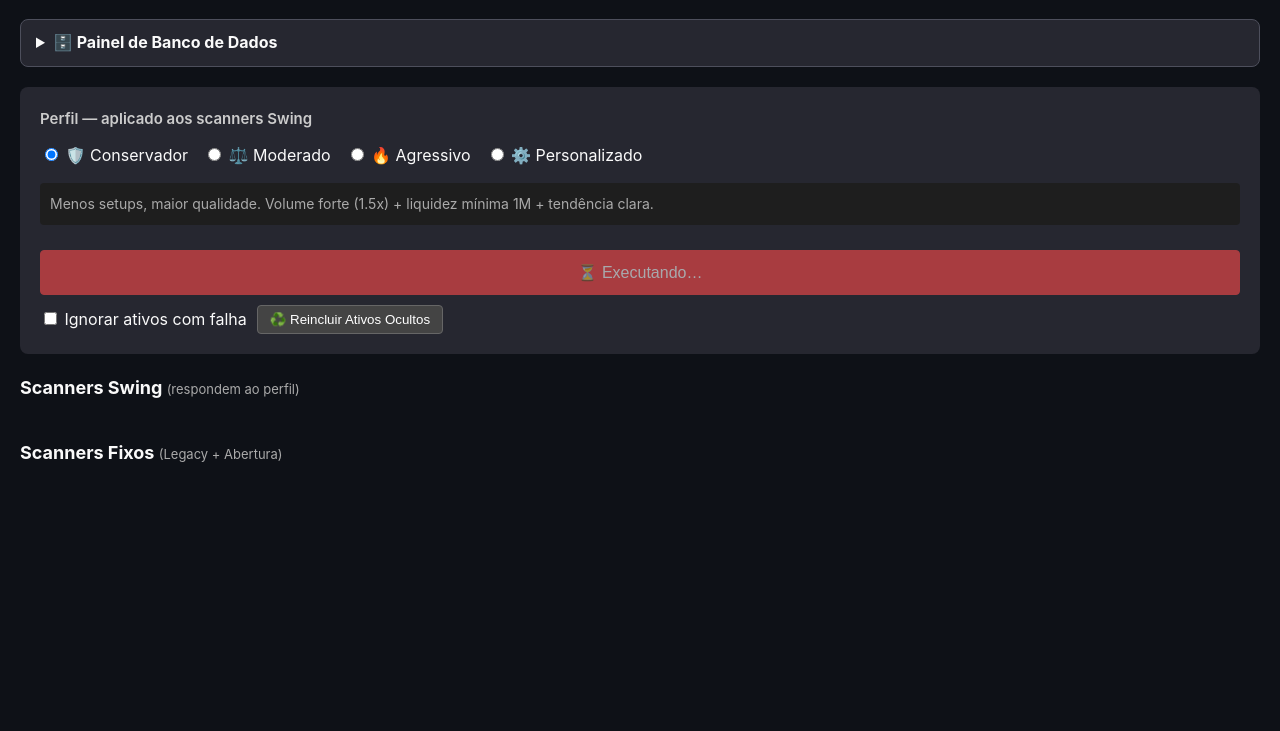
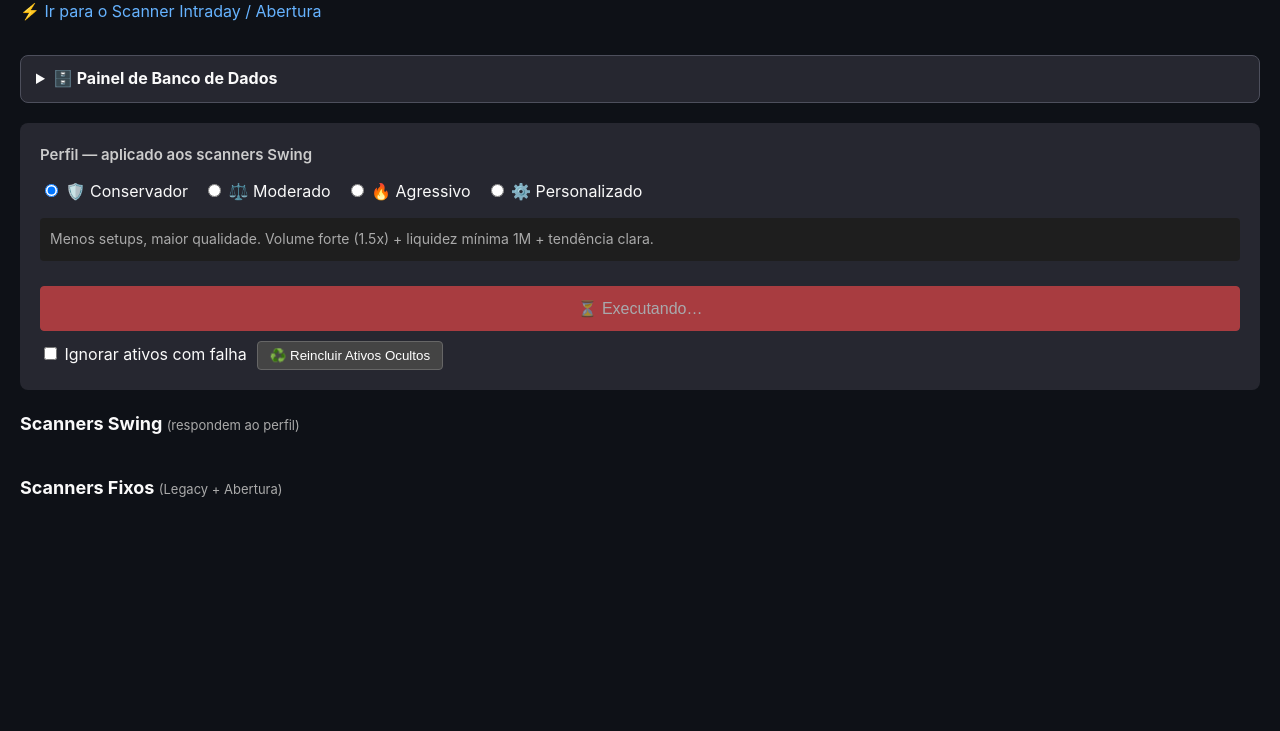
Before and after one commit to paulistasystems/scanner-acoes, a website: page static/index.html in a window 1280 px wide. Shown: the part 69-800 px from the top of the page. Drawn offline with Linux system fonts and the light colour scheme; no server answers.

Commit message:
modified:   static/index.html

```diff
--- a/static/index.html
+++ b/static/index.html
@@ -17,6 +17,9 @@
 <body>
     <header>
         <h1>📈 SCANNER CONSOLIDADO DE AÇÕES - BRASIL</h1>
+        <div style="margin-top: 10px;">
+            <a href="./day" style="color: #66b3ff; text-decoration: none;">⚡ Ir para o Scanner Intraday / Abertura</a>
+        </div>
     </header>
 
     <main>
```
